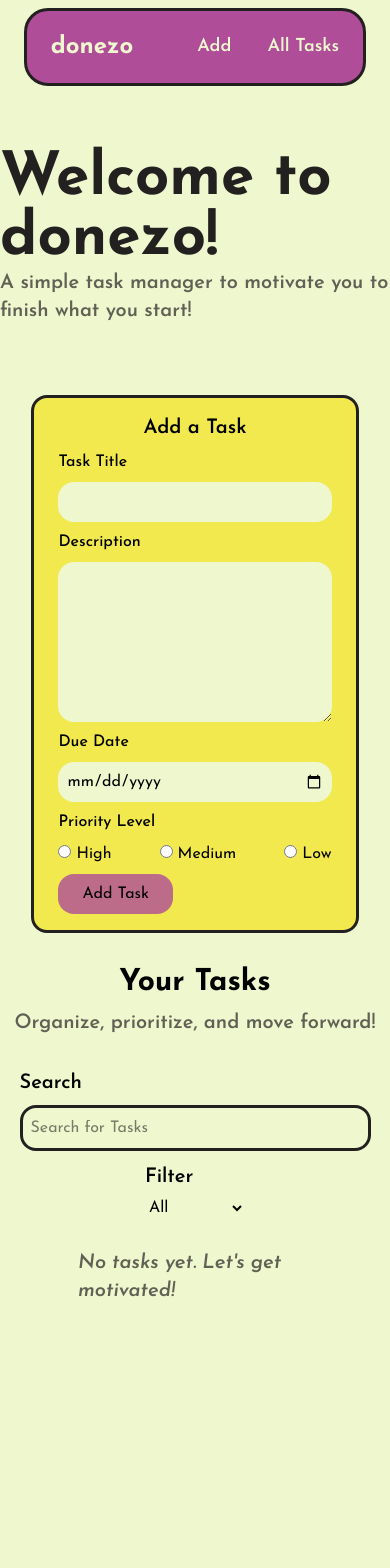
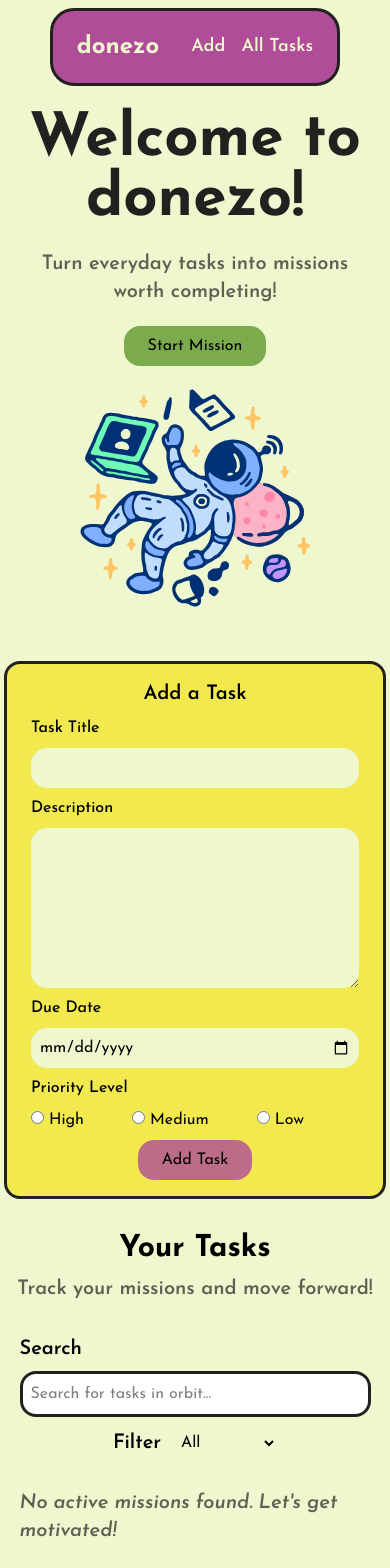
Before and after one commit to magali-la/donezo-app, a React (Vite) app: page / in a window 390 px wide. Shown: the top 1568 px of the page. Before the commit the page ends 1329 px from the top, so only its background shows below. Built offline with nearby package versions, Linux system fonts and the light colour scheme; a web font is replaced by a local one.

Commit message:
styles(layout): add image and cta to hero, adjust responsive widths and margins, adjust ux copy, add empty state search image and alignment, add hover shadow on buttons

```diff
--- a/src/components/SearchFilter/SearchBar.tsx
+++ b/src/components/SearchFilter/SearchBar.tsx
@@ -4,13 +4,13 @@ export default function SearchBar({ searchInput, searchFilter, onSearchChange, o
 
     return (
         <div className="flex flex-col md:flex-row justify-between items-start px-[5vw] md:px-[10vw] gap-3">
-            <section aria-label="search for tasks" className="flex flex-col gap-2 w-full md:w-[50vw]">
+            <section aria-label="search section" className="flex flex-col gap-2 w-full md:w-[50vw]">
                 <label htmlFor="searchBar" className="text-xl font-semibold">Search</label>
-                <input className="border-shadow border-3" type="text" id="searchBar" placeholder="Search for Tasks" value={searchInput} onChange={(event) => onSearchChange(event.target.value)} />
+                <input className="border-shadow border-3 !bg-white" type="text" id="searchBar" placeholder="Search for tasks in orbit..." aria-label="search for tasks in orbit" value={searchInput} onChange={(event) => onSearchChange(event.target.value)} />
             </section>
-            <section aria-label="filter tasks by status" className="flex flex-col gap-2 h-fit self-center">
+            <section aria-label="filter tasks section" className="flex md:flex-col gap-4 md:gap-2 h-fit self-center">
                 <label className="text-xl font-semibold">Filter</label>
-                <select value={searchFilter} onChange={(event) => onFilterChange(event.target.value as TaskFilters)}>
+                <select value={searchFilter} onChange={(event) => onFilterChange(event.target.value as TaskFilters)} className="cursor-pointer" aria-label="filter tasks by completion status">
                     <option value="All">All</option>
                     <option value="Pending">Pending</option>
                     <option value="In Progress">In Progress</option>
--- a/src/components/TaskForm/TaskForm.tsx
+++ b/src/components/TaskForm/TaskForm.tsx
@@ -41,7 +41,7 @@ export default function TaskForm({addTask}: TaskFormProps) {
     }
 
     return (
-        <form id="addATask" className="flex flex-col gap-2 py-4 px-6 md:px-10 sm:w-[50vw] bg-banana rounded-2xl border-3 border-shadow self-center scroll-m-28" onSubmit={handleSubmit} aria-label="add a new task to your list">
+        <form id="addATask" className="flex flex-col gap-2 py-4 px-6 md:px-10 max-w-full w-[98vw] sm:w-[70vw] md:w-[60vw] bg-banana rounded-2xl border-3 border-shadow self-center scroll-m-28" onSubmit={handleSubmit} aria-label="add a new task to your list">
             <h2 className="text-xl font-semibold self-center">Add a Task</h2>
             {/* title input */}
             <label htmlFor="taskTitle" className="font-medium">Task Title</label>
@@ -66,7 +66,7 @@ export default function TaskForm({addTask}: TaskFormProps) {
                 </label>
             </div>
             {/* add button */}
-            <button type="submit" role="button" className="w-fit py-2 px-6 bg-plum/80 hover:bg-plum rounded-2xl transition-colors duration-500 cursor-pointer">Add Task</button>
+            <button type="submit" role="button" className="w-fit py-2 px-6 bg-plum/80 hover:bg-plum hover:text-shadow-2xs hover:text-shadow-shadow/40 rounded-2xl transition-all duration-500 cursor-pointer self-center">Add Task</button>
         </form>
     )
 }
--- a/src/components/TaskList/TaskList.tsx
+++ b/src/components/TaskList/TaskList.tsx
@@ -4,7 +4,7 @@ import TaskItem from "./TaskItem";
 export default function TaskList({ tasks, onStatusChange, onDelete}: TaskListProps) {
 
     return (
-        <div className="flex flex-col gap-5 mx-[20vw]">
+        <div className="flex flex-col gap-5 px-[5vw] md:px-[10vw]">
             {tasks.length !==0 ? (
                 tasks.map((task: Task) => (
                     // inject each task into the TaskItem component
@@ -17,7 +17,10 @@ export default function TaskList({ tasks, onStatusChange, onDelete}: TaskListPro
                     />
                 ))
             ) : (
-                <p className="text-xl font-semibold text-shadow/70 italic">No tasks yet. Let's get motivated!</p>
+                <div className="space-y-3 flex flex-col items-center">
+                    <p className="text-xl font-semibold text-shadow/70 italic">No active missions found. Let's get motivated!</p>
+                    <img src="/404.svg" alt="illustration of a purple cat sleeping on a laptop with 404 on the screen" className="w-[75%] md:w-[40%]"/>
+                </div>
             )}
         </div>
     )
--- a/src/pages/Dashboard.tsx
+++ b/src/pages/Dashboard.tsx
@@ -72,24 +72,27 @@ export default function Dashboard() {
 
     return (
         <div className="flex flex-col gap-8 mb-6">
-            <nav className="bg-plum w-fit flex flex-row items-center border-3 border-shadow text-cream rounded-3xl gap-16 px-6 py-5 self-center sticky top-2 z-500">
+            <nav className="bg-plum w-fit max-w-full flex flex-row items-center border-3 border-shadow text-cream rounded-3xl gap-8 sm:gap-12 md:gap-16 px-6 py-5 self-center sticky top-2 z-500">
                 <a href="#" className="text-2xl font-extrabold">donezo</a>
-                <div className="text-lg font-semibold flex flex-row gap-9">
+                <div className="text-lg font-semibold flex flex-row gap-4 md:gap-9">
                     <a href="#addATask">Add</a>
                     <a href="#yourTasks">All Tasks</a>
                 </div>
             </nav>
-            <section aria-label="hero section" className="h-[30vh] flex flex-col justify-center items-center">
-                <h1 className="text-6xl font-black text-shadow">Welcome to donezo!</h1>
-                <h3 className="text-xl text-shadow/70 font-semibold">A simple task manager to motivate you to finish what you start!</h3>
-                <a href="#" className=""></a>
+            <section aria-label="hero section" className="h-fit flex flex-col md:flex-row justify-between items-center mx-[5vw] md:mx-[15vw]">
+                <div className="flex flex-col gap-5 text-center">
+                    <h1 className="text-6xl font-black text-shadow">Welcome to donezo!</h1>
+                    <h3 className="text-xl text-shadow/70 font-semibold">Turn everyday tasks into missions worth completing!</h3>
+                    <a href="#addATask" role="button" className="w-fit py-2 px-6 bg-sage/80 hover:bg-sage hover:text-shadow-2xs hover:text-shadow-shadow/40 rounded-2xl transition-all duration-500 cursor-pointer self-center">Start Mission</a>
+                </div>
+                <img src="/astro.svg" alt="illustration of an astronaut with a computer, notebook, and pen floating" className="w-[75%] md:w-[40%]"/>
             </section>
             <TaskForm
                 addTask={addTask}
             />
-            <div className="self-center flex flex-col gap-2 justify-center items-center">
+            <div className="self-center flex flex-col gap-2 justify-center items-center text-center">
                 <h2 className="text-3xl font-bold scroll-m-28" id="yourTasks">Your Tasks</h2>
-                <h3 className="text-xl text-shadow/70 font-semibold">Organize, prioritize, and move forward!</h3>
+                <h3 className="text-xl text-shadow/70 font-semibold">Track your missions and move forward!</h3>
             </div>
             <SearchBar
                 searchInput={searchInput}
```
Also changed, not shown: public/404.svg (added), public/astro.svg (added).
